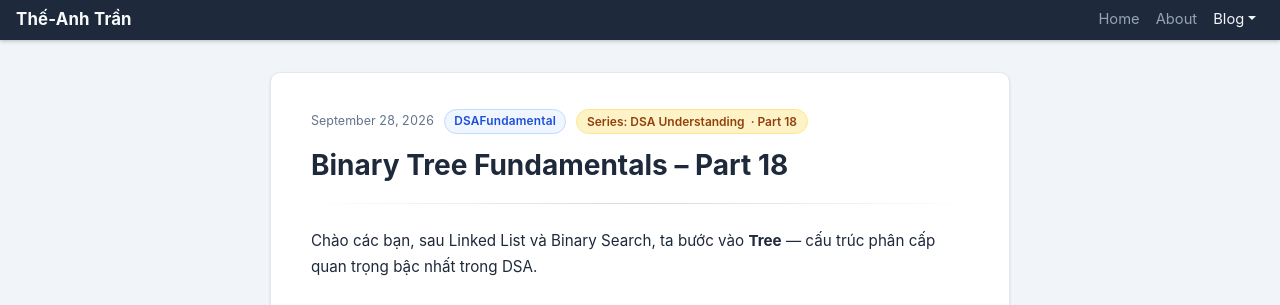
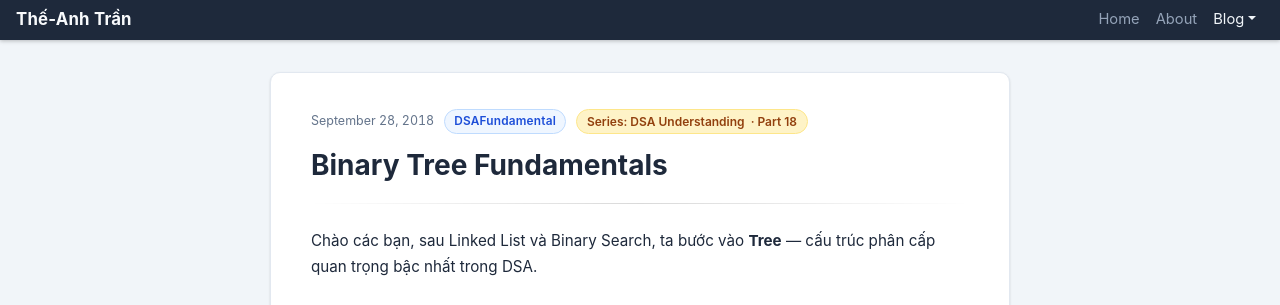
Before and after one commit to anhttmle/anhttmle.github.io, a Jekyll site: the page built from _posts/2018-09-28-DSA-18.md, in a window 1280 px wide and 1400 px high. Shown: the top 305 px of the window. Built offline with Jekyll 4.4.1, drawn with Linux system fonts in a browser that asks for light colours; some of the changed text lies outside the part shown.

Commit message:
Update and rename 2026-09-28-DSA-18.md to 2018-09-28-DSA-18.md

```diff
--- a/_posts/2026-09-28-DSA-18.md
+++ b/_posts/2018-09-28-DSA-18.md
@@ -1,6 +1,6 @@
 ---
-title: "Binary Tree Fundamentals – Part 18"
-date: 2026-09-28
+title: "Binary Tree Fundamentals"
+date: 2018-09-28
 layout: post
 categories: DSAFundamental
 series: "DSA Understanding"
```
